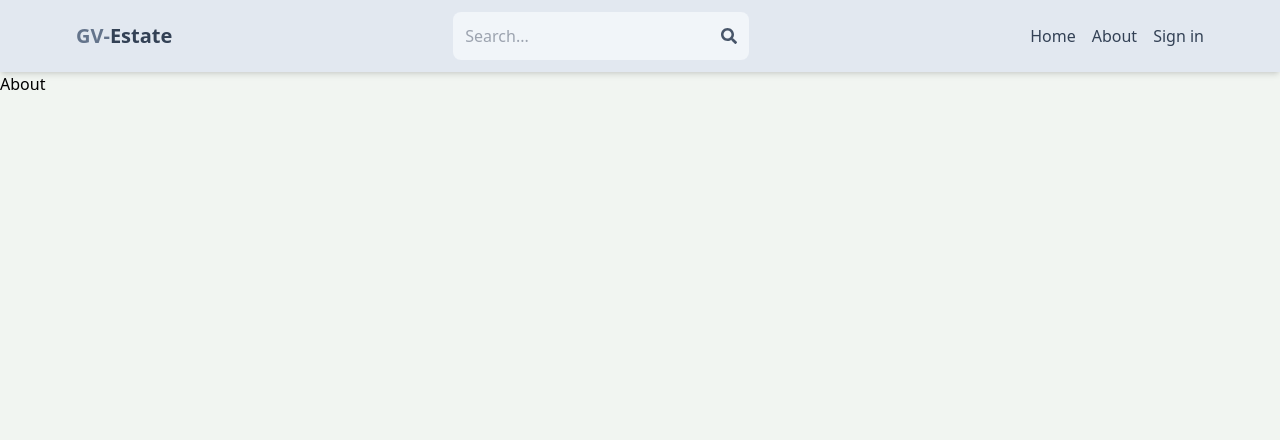
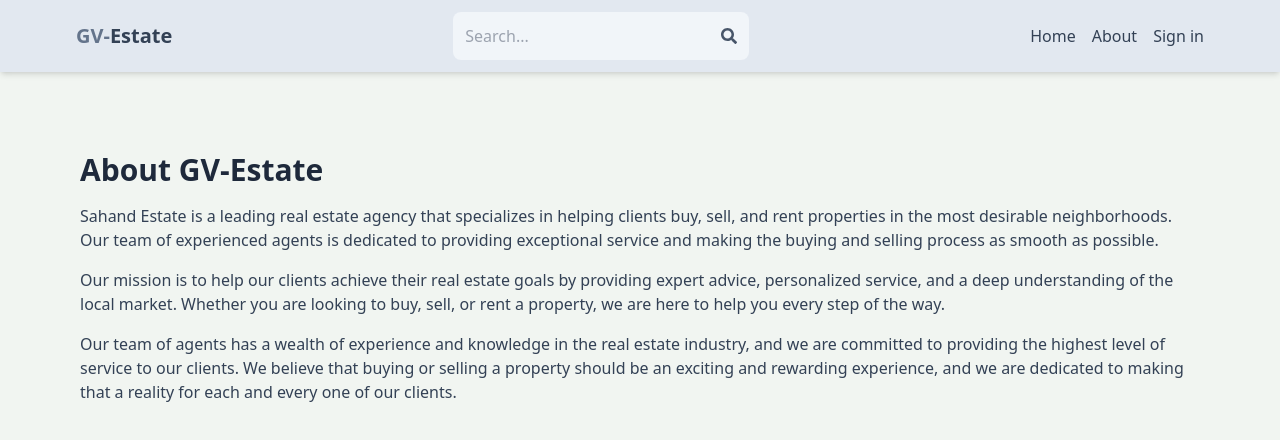
Before and after one commit to genciiv/mern-estate-main, a React (Vite) app in the folder client/: page /about in a window 1280 px wide. Shown: the top 440 px of the page. Built offline with nearby package versions, Linux system fonts and the light colour scheme.

Commit message:
complete about page

```diff
--- a/client/index.html
+++ b/client/index.html
@@ -4,7 +4,7 @@
     <meta charset="UTF-8" />
     <link rel="icon" type="image/svg+xml" href="/vite.svg" />
     <meta name="viewport" content="width=device-width, initial-scale=1.0" />
-    <title>Vite + React</title>
+    <title>GV-Estate</title>
   </head>
   <body>
     <div id="root"></div>
--- a/client/src/pages/About.jsx
+++ b/client/src/pages/About.jsx
@@ -1,5 +1,33 @@
-import React from "react";
-
 export default function About() {
-  return <div>About</div>;
+  return (
+    <div>
+      <div className="py-20 px-4 max-w-6xl mx-auto">
+        <h1 className="text-3xl font-bold mb-4 text-slate-800">
+          About GV-Estate
+        </h1>
+        <p className="mb-4 text-slate-700">
+          Sahand Estate is a leading real estate agency that specializes in
+          helping clients buy, sell, and rent properties in the most desirable
+          neighborhoods. Our team of experienced agents is dedicated to
+          providing exceptional service and making the buying and selling
+          process as smooth as possible.
+        </p>
+        <p className="mb-4 text-slate-700">
+          Our mission is to help our clients achieve their real estate goals by
+          providing expert advice, personalized service, and a deep
+          understanding of the local market. Whether you are looking to buy,
+          sell, or rent a property, we are here to help you every step of the
+          way.
+        </p>
+        <p className="mb-4 text-slate-700">
+          Our team of agents has a wealth of experience and knowledge in the
+          real estate industry, and we are committed to providing the highest
+          level of service to our clients. We believe that buying or selling a
+          property should be an exciting and rewarding experience, and we are
+          dedicated to making that a reality for each and every one of our
+          clients.
+        </p>
+      </div>
+    </div>
+  );
 }
```
